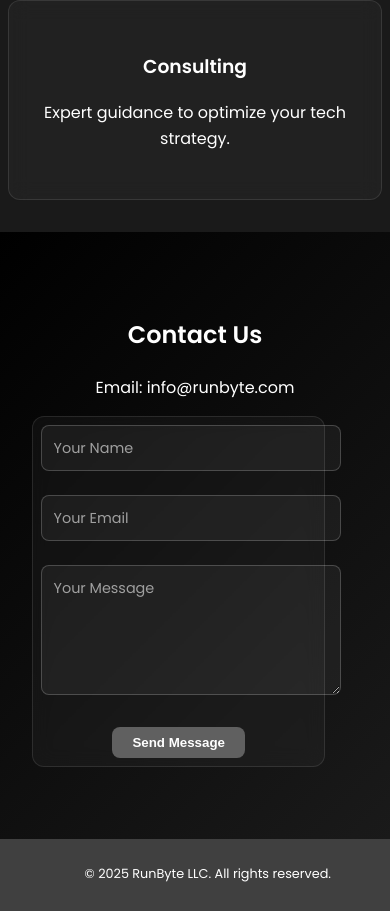
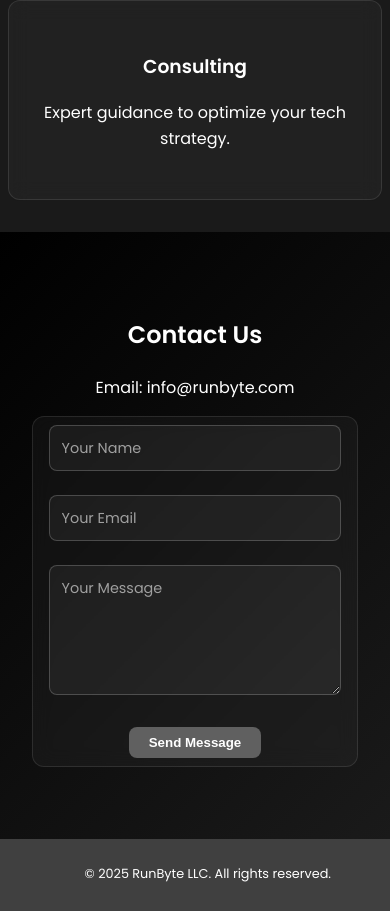
Before and after one commit to runbyte-software/runbyte-software.github.io, a plain HTML site: page index.html in a window 390 px wide. Shown: the part 1024-1935 px from the top of the page. Drawn offline with Linux system fonts and the light colour scheme.

Commit message:
Update styles.css

```diff
--- a/styles.css
+++ b/styles.css
@@ -5,6 +5,7 @@ body {
     background-color: #1A1A1A;
     color: #FFFFFF;
     line-height: 1.6;
+    overflow-x: hidden; /* Prevent horizontal overflow globally */
 }
 
 header {
@@ -144,7 +145,7 @@ section {
     background: linear-gradient(135deg, #000000, #1A1A1A);
     color: #FFFFFF;
     padding: 4em 2em;
-    overflow-x: hidden; /* Prevent horizontal overflow */
+    overflow-x: hidden;
 }
 
 .contact-form {
@@ -154,7 +155,7 @@ section {
     background: rgba(96, 96, 96, 0.1);
     backdrop-filter: blur(10px);
     -webkit-backdrop-filter: blur(10px);
-    padding: 2em 1.5em; /* Balanced for desktop */
+    padding: 2em; /* Symmetrical padding for desktop */
     border-radius: 12px;
     border: 1px solid rgba(255, 255, 255, 0.1);
     box-sizing: border-box;
@@ -162,6 +163,7 @@ section {
 
 .form-group {
     margin-bottom: 1.5em;
+    padding: 0 0.5em; /* Add padding to balance input spacing */
 }
 
 .form-group input,
@@ -175,6 +177,7 @@ section {
     font-family: 'Poppins', sans-serif;
     font-size: 1em;
     transition: border-color 0.3s ease;
+    box-sizing: border-box;
 }
 
 .form-group input:focus,
@@ -323,8 +326,7 @@ footer {
     }
 
     .contact-form {
-        width: 90%;
-        max-width: none;
+        max-width: 500px; /* Slightly smaller for tablets */
         padding: 1em;
         margin: 1em auto;
     }
@@ -369,10 +371,10 @@ footer {
     }
 
     .contact-form {
-        width: 90%;
-        max-width: none;
-        padding: 0.5em; /* Tighter padding */
-        margin: 0.5em 0; /* No side margins */
+        max-width: 340px; /* Fixed width for small screens */
+        width: 100%;
+        padding: 0.5em;
+        margin: 0.5em auto;
     }
 
     .form-group input,
```
